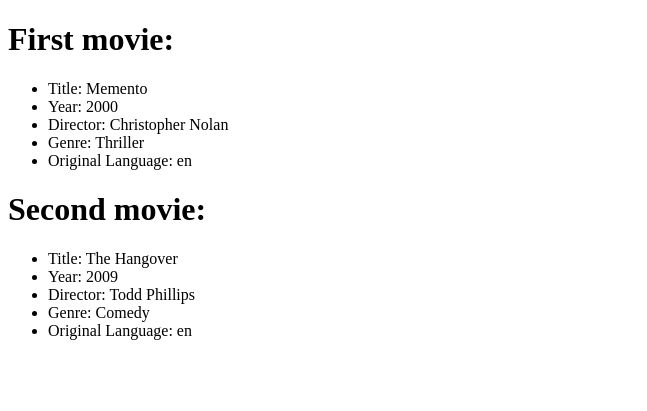
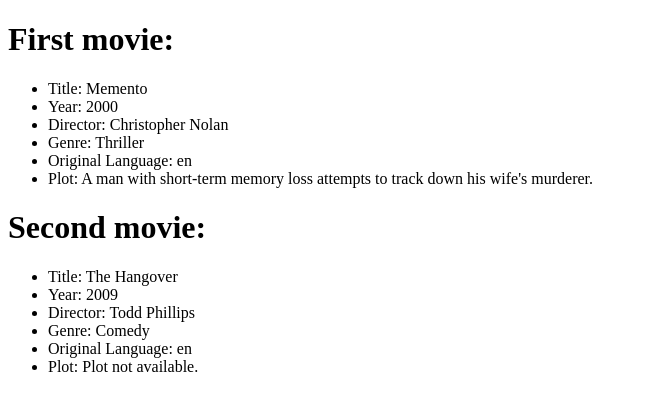
Before and after one commit to smschn/php-oop-1, a PHP site: page / in a window 1280 px wide. Shown: the top 411 px of the page, without its empty margins (0-647 px from the left). Run offline with PHP 8.4, Linux system fonts and the light colour scheme.

Commit message:
Added plot

```diff
--- a/index.php
+++ b/index.php
@@ -1,8 +1,9 @@
 <?php
-
 require_once __DIR__ . '/movie_class.php';
 
 $movie1 = new Movie('Memento', 2000, 'Christopher Nolan', 'Thriller');
+$movie1_plot = "A man with short-term memory loss attempts to track down his wife's murderer.";
+$movie1->setPlot($movie1_plot);
 $movie2 = new Movie('The Hangover', 2009, 'Todd Phillips', 'Comedy');
 ?>
 
@@ -22,6 +23,7 @@ $movie2 = new Movie('The Hangover', 2009, 'Todd Phillips', 'Comedy');
         <li>Director: <?php echo $movie1->getDirector() ?></li>
         <li>Genre: <?php echo $movie1->getGenre() ?></li>
         <li>Original Language: <?php echo $movie1->getOriginalLanguage() ?></li>
+        <li>Plot: <?php echo $movie1->getPlot() ?></li>
     </ul>
     <h1>Second movie:</h1>
     <ul>
@@ -30,6 +32,7 @@ $movie2 = new Movie('The Hangover', 2009, 'Todd Phillips', 'Comedy');
         <li>Director: <?php echo $movie2->getDirector() ?></li>
         <li>Genre: <?php echo $movie2->getGenre() ?></li>
         <li>Original Language: <?php echo $movie2->getOriginalLanguage() ?></li>
+        <li>Plot: <?php echo $movie2->getPlot() ?></li>
     </ul>
 </body>
 </html>
--- a/movie_class.php
+++ b/movie_class.php
@@ -6,6 +6,7 @@ class Movie {
     public $director;
     public $genre;
     protected $original_language;
+    public $plot = null;
 
     public function __construct($titleP, $yearP, $directorP, $genreP = null)
     {
@@ -39,4 +40,15 @@ class Movie {
     public function getOriginalLanguage() {
         return $this->original_language;
     }
+
+    public function setPlot($plotP) {
+        $this->plot = $plotP;
+    }
+
+    public function getPlot() {
+        if ($this->plot == null) {
+            $this->plot = 'Plot not available.';
+        }
+        return $this->plot;
+    }
 }
```
